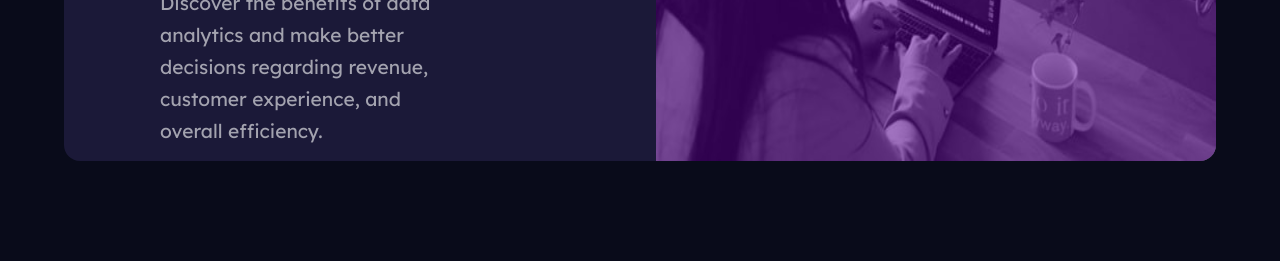
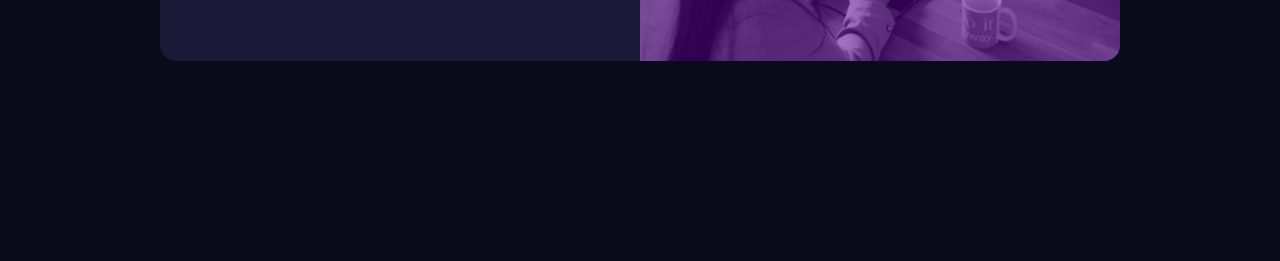
Before and after one commit to tnzgx/stats-preview-card-component, a plain HTML site: page index.html in a window 1280 px wide. Shown: the part 539-800 px from the top of the page. Drawn offline with Linux system fonts and the light colour scheme.

Commit message:
complete v.3

```diff
--- a/style.css
+++ b/style.css
@@ -87,7 +87,7 @@ span {
     color: hsla(0, 0%, 100%, 0.6);
     text-transform: uppercase;
     font-family: 'Lexend Deca', sans-serif;
-    letter-spacing: 0.1rem;
+    letter-spacing: 1px;
     font-weight: 400;
 }
 
@@ -95,7 +95,7 @@ span {
     .card {
         display: flex;
         flex-direction: row;
-        max-width: 1600px;
+        max-width: 960px;
         max-height: 600px;
         margin: 0rem 4rem;
     }
@@ -111,23 +111,21 @@ span {
 
     .content {
         flex-basis: 50%;
-        padding: 6rem;
-        padding-right: 12rem;
+        padding: 4rem;
+        padding-right: 5rem;
         order: 1;
         display: flex;
         flex-direction: column;
     }
 
     .content .title {
-        font-size: 3rem;
+        font-size: 2rem;
         text-align: start;
     }
 
     .content .desc {
-        font-size: 1.2rem;
-        margin-top: 1.2rem;
+        font-size: 0.8rem;
         text-align: start;
-        line-height: 2rem;
     }
 
     .bottom {
@@ -138,12 +136,12 @@ span {
     }
 
     .bottom h1 {
-        font-size: 2rem;
+        font-size: 1.4rem;
         text-align: start;
     }
 
     .bottom p {
-        font-size: 1rem;
+        font-size: 0.6rem;
         margin-top: 6px;
     }
 }
```
